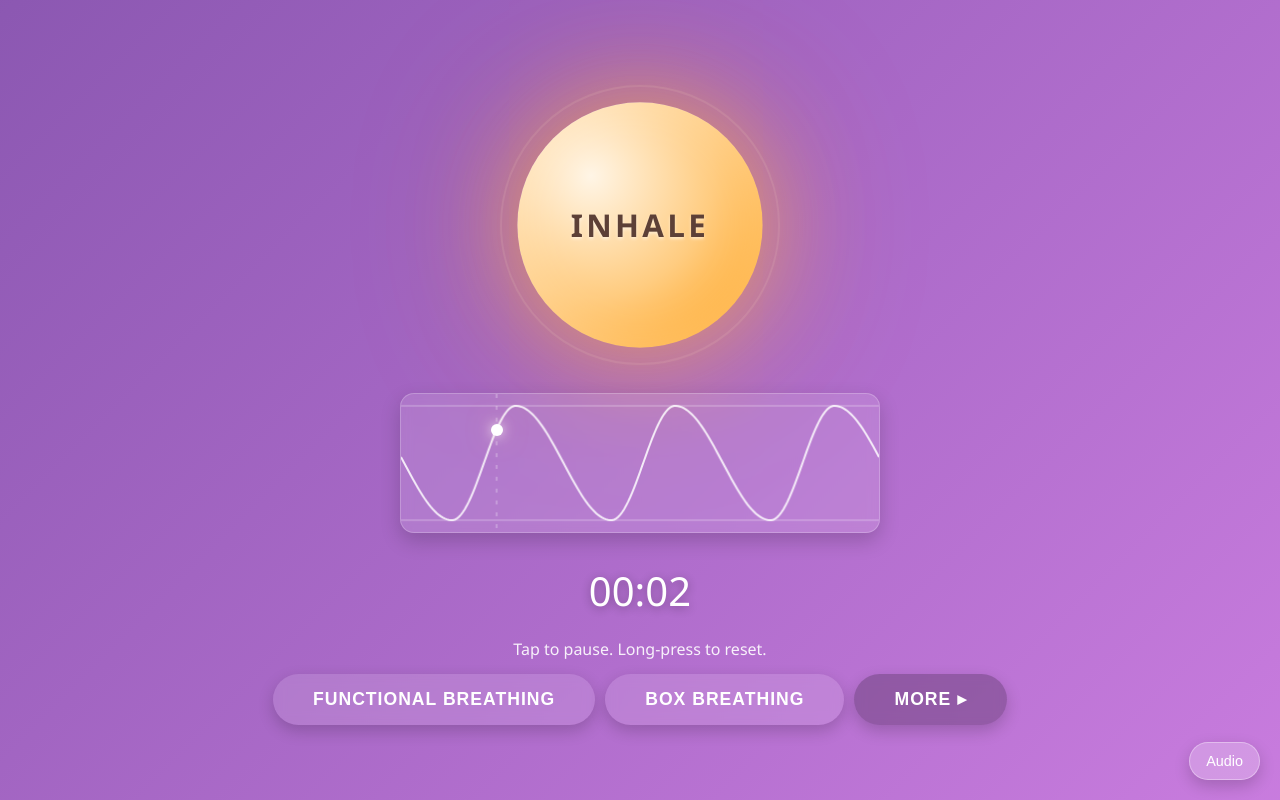
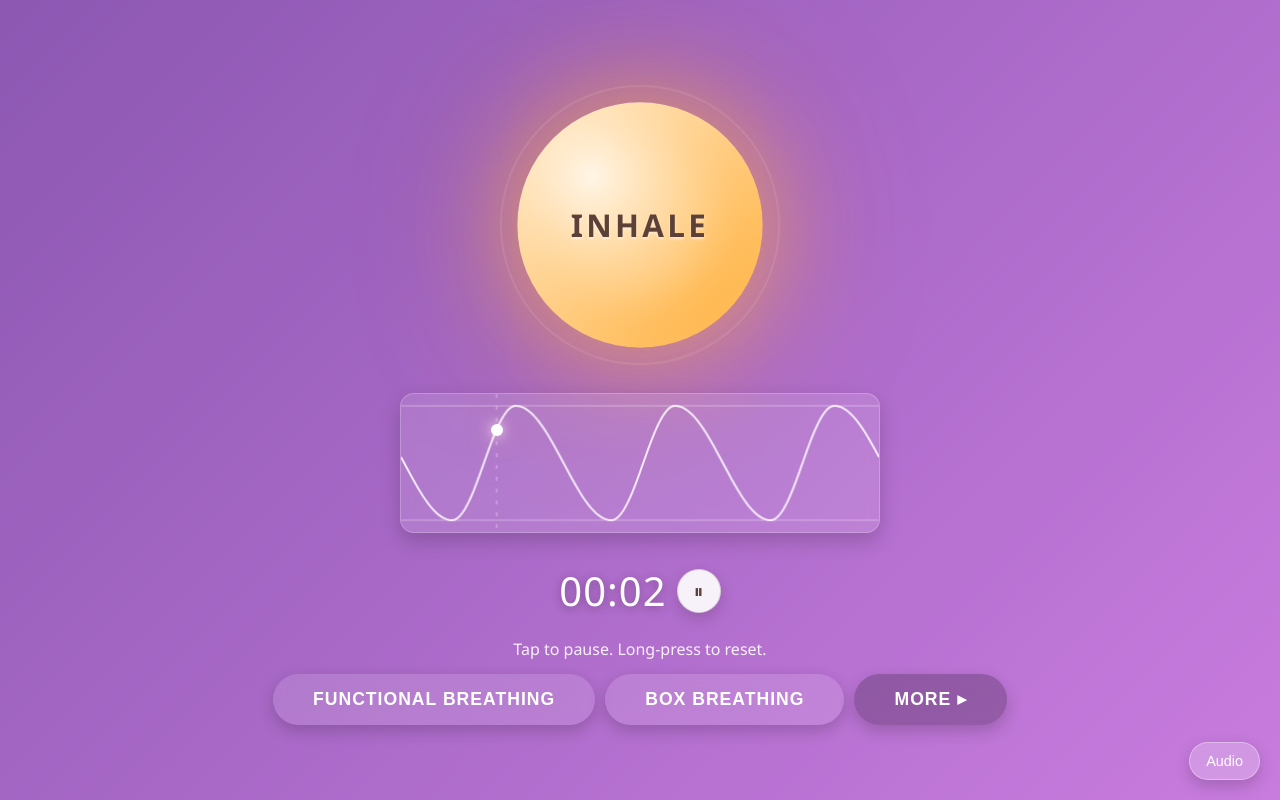
Before and after one commit to mariushelf/breathing_app, a plain HTML site: page index.html in a window 1280 px wide. Both pictures are taken after a click on the element 639 px from the left and 463 px from the top of the page. Drawn offline with Linux system fonts and the light colour scheme; no server answers.

Commit message:
Add interactive timer icon for session controls

```diff
--- a/index.html
+++ b/index.html
@@ -25,7 +25,10 @@
             <div class="breathing-graph-dot" id="breathingGraphDot"></div>
         </div>
 
-        <div class="timer-display" id="timerDisplay">00:00</div>
+        <div class="timer-row">
+            <div class="timer-display" id="timerDisplay">00:00</div>
+            <div class="timer-icon" id="timerIcon" role="button" aria-label="Start or pause session" tabindex="0">▶</div>
+        </div>
 
         <p class="instruction-text" id="instructionText">Tap the circle or graph to begin.</p>
 
--- a/js/app.js
+++ b/js/app.js
@@ -37,6 +37,7 @@ const breathingCircle = document.getElementById('breathingCircle');
 const phaseText = document.getElementById('phaseText');
 const phaseCountdown = document.getElementById('phaseCountdown');
 const timerDisplay = document.getElementById('timerDisplay');
+const timerIcon = document.getElementById('timerIcon');
 const instructionText = document.getElementById('instructionText');
 const settingsPanel = document.getElementById('settingsPanel');
 const settingsOverlay = document.getElementById('settingsOverlay');
@@ -172,6 +173,13 @@ function updateTimerDisplay() {
     timerDisplay.textContent = `${minutes.toString().padStart(2, '0')}:${seconds.toString().padStart(2, '0')}`;
 }
 
+function updateTimerIcon() {
+    if (!timerIcon) return;
+    const isActive = state.isRunning && !state.isPaused;
+    timerIcon.textContent = isActive ? '⏸' : '▶';
+    timerIcon.classList.toggle('is-running', isActive);
+}
+
 // Interval notification
 function checkIntervalNotification() {
     if (settings.intervalMinutes === 0) return;
@@ -297,6 +305,7 @@ function startSession() {
         startTimer();
         instructionText.textContent = 'Tap to pause. Long-press to reset.';
         requestWakeLock();
+        updateTimerIcon();
         return;
     }
 
@@ -327,6 +336,7 @@ function startSession() {
     startTimer();
     instructionText.textContent = 'Tap to pause. Long-press to reset.';
     requestWakeLock();
+    updateTimerIcon();
 }
 
 function pauseSession() {
@@ -341,6 +351,7 @@ function pauseSession() {
     stopAllAudio();
     instructionText.textContent = 'Tap to resume. Long-press to reset.';
     releaseWakeLock();
+    updateTimerIcon();
 }
 
 function resetSession() {
@@ -368,6 +379,7 @@ function resetSession() {
     stopAllAudio();
     updateTimerDisplay();
     releaseWakeLock();
+    updateTimerIcon();
 
     renderGraphWithCurrentSettings();
 }
@@ -414,6 +426,15 @@ TAP_TARGETS.forEach((el) => {
     });
     el?.addEventListener('pointerleave', clearResetTimer);
     el?.addEventListener('pointercancel', clearResetTimer);
+});
+
+// Timer icon controls
+timerIcon?.addEventListener('click', handleTapToggle);
+timerIcon?.addEventListener('keydown', (e) => {
+    if (e.key === 'Enter' || e.key === ' ') {
+        e.preventDefault();
+        handleTapToggle();
+    }
 });
 morePresetsBtn?.addEventListener('click', () => {
     const isOpen = settingsPanel?.classList.contains('open');
@@ -617,6 +638,7 @@ document.addEventListener('DOMContentLoaded', () => {
     updateLayoutForSettings();
     resizeGraphCanvas();
     renderGraphWithCurrentSettings();
+    updateTimerIcon();
 
     // Keep presets drawer closed on initial load; user can open via the toggle
     closePresetsDrawer();
--- a/styles.css
+++ b/styles.css
@@ -190,11 +190,56 @@ body.modal-open {
     text-align: center;
 }
 
+.timer-row {
+    margin-top: 30px;
+    display: inline-flex;
+    align-items: center;
+    gap: 10px;
+}
+
 .timer-display {
-    margin-top: 30px;
     font-size: 2.5rem;
     font-weight: 300;
     text-shadow: 0 2px 10px rgba(0, 0, 0, 0.3);
+    letter-spacing: 1px;
+}
+
+.timer-icon {
+    width: 44px;
+    height: 44px;
+    border-radius: 50%;
+    display: inline-flex;
+    align-items: center;
+    justify-content: center;
+    font-size: 1.2rem;
+    line-height: 1;
+    color: #5d4037;
+    background: rgba(255, 255, 255, 0.9);
+    border: 1px solid rgba(93, 64, 55, 0.18);
+    box-shadow: 0 6px 16px rgba(0, 0, 0, 0.16);
+    cursor: pointer;
+    transition: transform 0.16s ease, box-shadow 0.16s ease, background 0.16s ease;
+    user-select: none;
+}
+
+.timer-icon.is-running {
+    background: rgba(255, 255, 255, 0.9);
+    color: #5d4037;
+    border-color: rgba(93, 64, 55, 0.18);
+}
+
+.timer-icon:hover {
+    transform: translateY(-1px) scale(1.03);
+    box-shadow: 0 10px 24px rgba(0, 0, 0, 0.2);
+}
+
+.timer-icon:active {
+    transform: scale(0.97);
+}
+
+.timer-icon:focus-visible {
+    outline: 2px solid #ff9a56;
+    outline-offset: 2px;
 }
 
 .controls {
```
